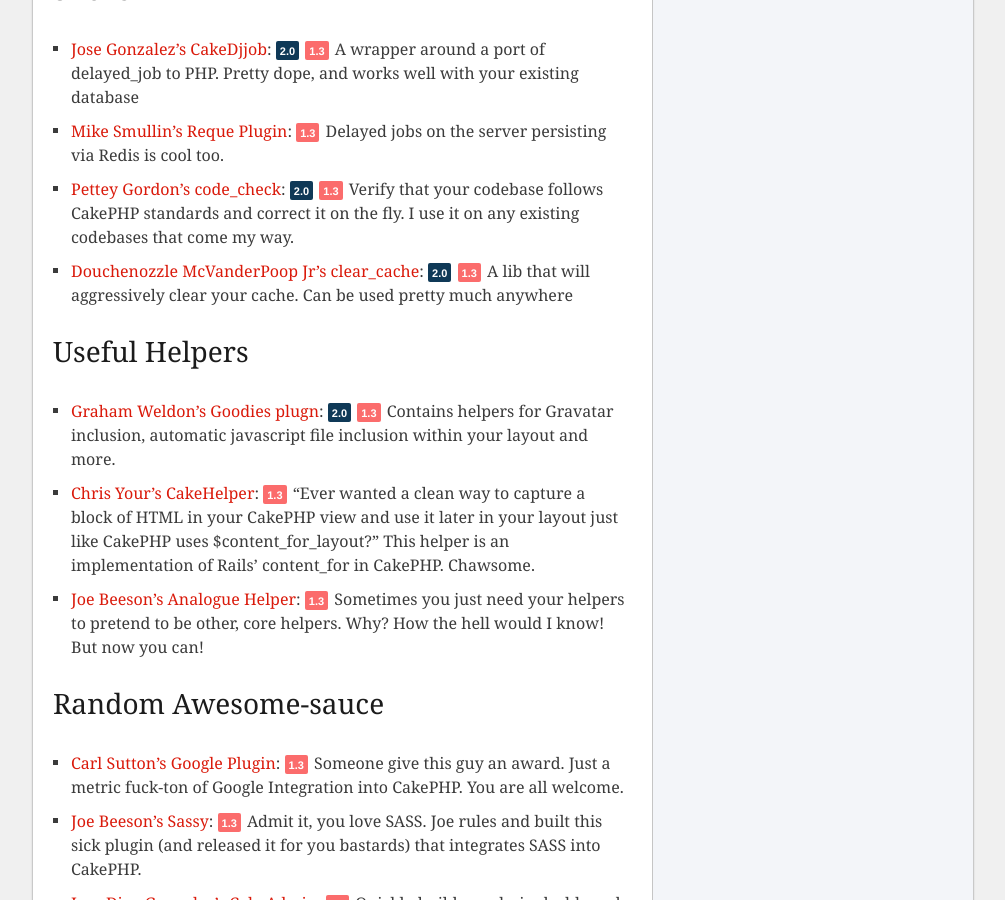
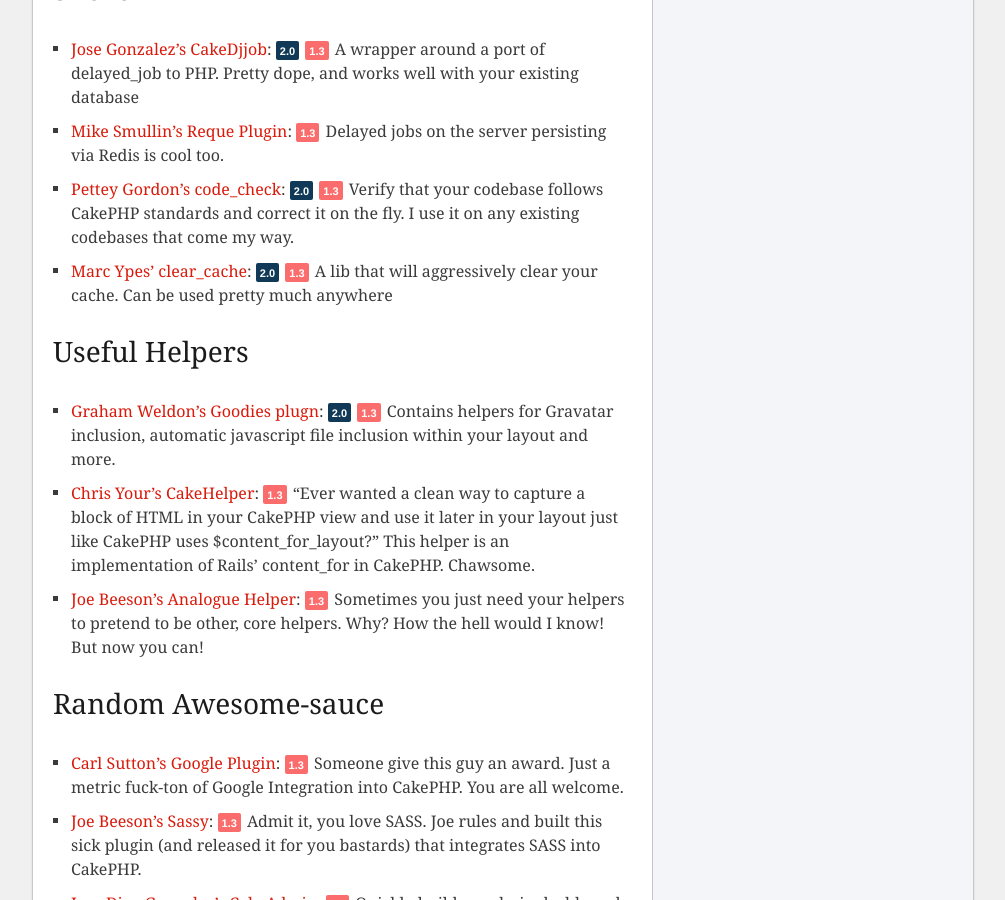
Before and after one commit to husayt/josediazgonzalez.com, a Jekyll site: the page built from _posts/2010-08-16-cakephp-plugins-a-biblical-retelling.markdown, in a window 1280 px wide and 900 px high, scrolled down 3428 px. Shown: the whole window, without its empty margins (136-1141 px from the left). Built offline with Jekyll 4.4.1, drawn with Linux system fonts in a browser that asks for light colours; Markdown is read by kramdown in place of the engine named in the settings; comment, search, counter and statistics services are not loaded.

Commit message:
Marc Ypes

```diff
--- a/_posts/2010-08-16-cakephp-plugins-a-biblical-retelling.markdown
+++ b/_posts/2010-08-16-cakephp-plugins-a-biblical-retelling.markdown
@@ -61,7 +61,7 @@
 - [Jose Gonzalez's CakeDjjob](https://github.com/josegonzalez/cake_djjob): <a href="https://github.com/josegonzalez/cake_djjob/tree/2.0" class="cake-version version-20">2.0</a> <a href="https://github.com/josegonzalez/cake_djjob" class="cake-version version-13">1.3</a> A wrapper around a port of delayed_job to PHP. Pretty dope, and works well with your existing database
 - [Mike Smullin's Reque Plugin](https://github.com/mikesmullin/CakePHP-PHP-Resque-Plugin): <a href="https://github.com/mikesmullin/CakePHP-PHP-Resque-Plugin" class="cake-version version-13">1.3</a> Delayed jobs on the server persisting via Redis is cool too.
 - [Pettey Gordon's code_check](https://github.com/petteyg/code_check): <a href="https://github.com/petteyg/code_check" class="cake-version version-20">2.0</a> <a href="https://github.com/petteyg/code_check/tree/1.x" class="cake-version version-13">1.3</a> Verify that your codebase follows CakePHP standards and correct it on the fly. I use it on any existing codebases that come my way.
-- [Douchenozzle McVanderPoop Jr's clear_cache](https://github.com/ceeram/clear_cache): <a href="https://github.com/ceeram/clear_cache" class="cake-version version-20">2.0</a> <a href="https://github.com/ceeram/clear_cache/tree/1.3" class="cake-version version-13">1.3</a> A lib that will aggressively clear your cache. Can be used pretty much anywhere
+- [Marc Ypes' clear_cache](https://github.com/ceeram/clear_cache): <a href="https://github.com/ceeram/clear_cache" class="cake-version version-20">2.0</a> <a href="https://github.com/ceeram/clear_cache/tree/1.3" class="cake-version version-13">1.3</a> A lib that will aggressively clear your cache. Can be used pretty much anywhere
 
 ## Useful Helpers
 
```
